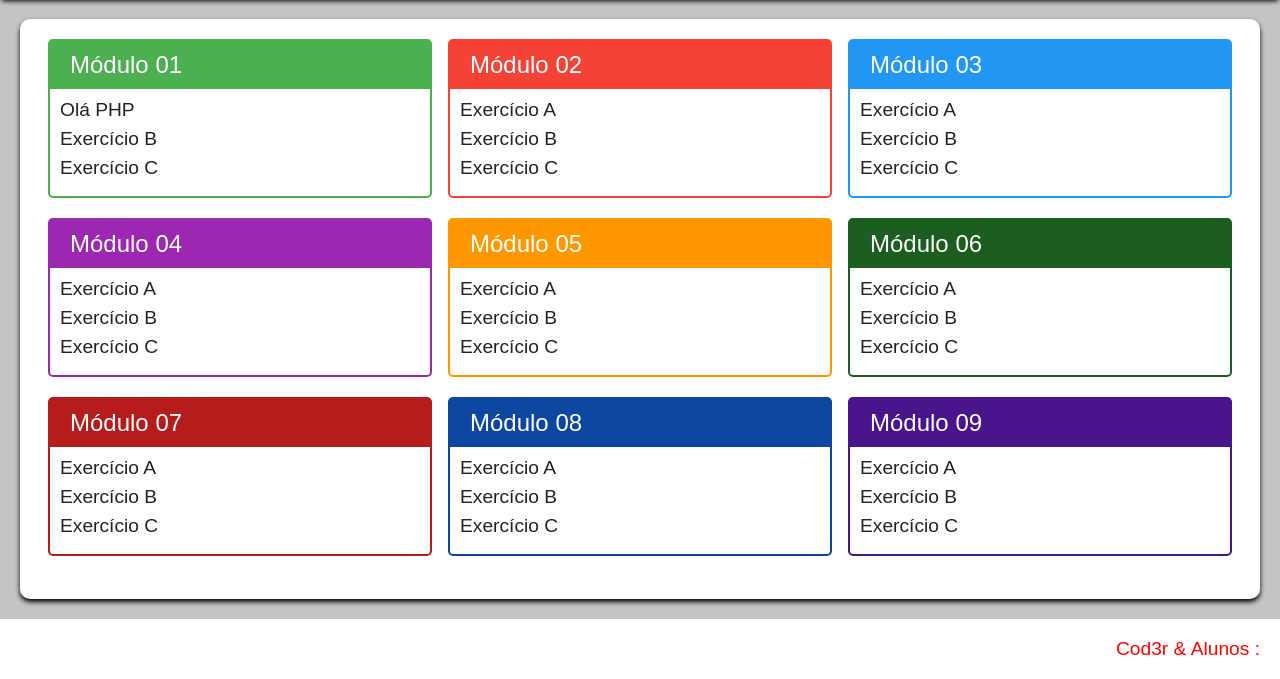
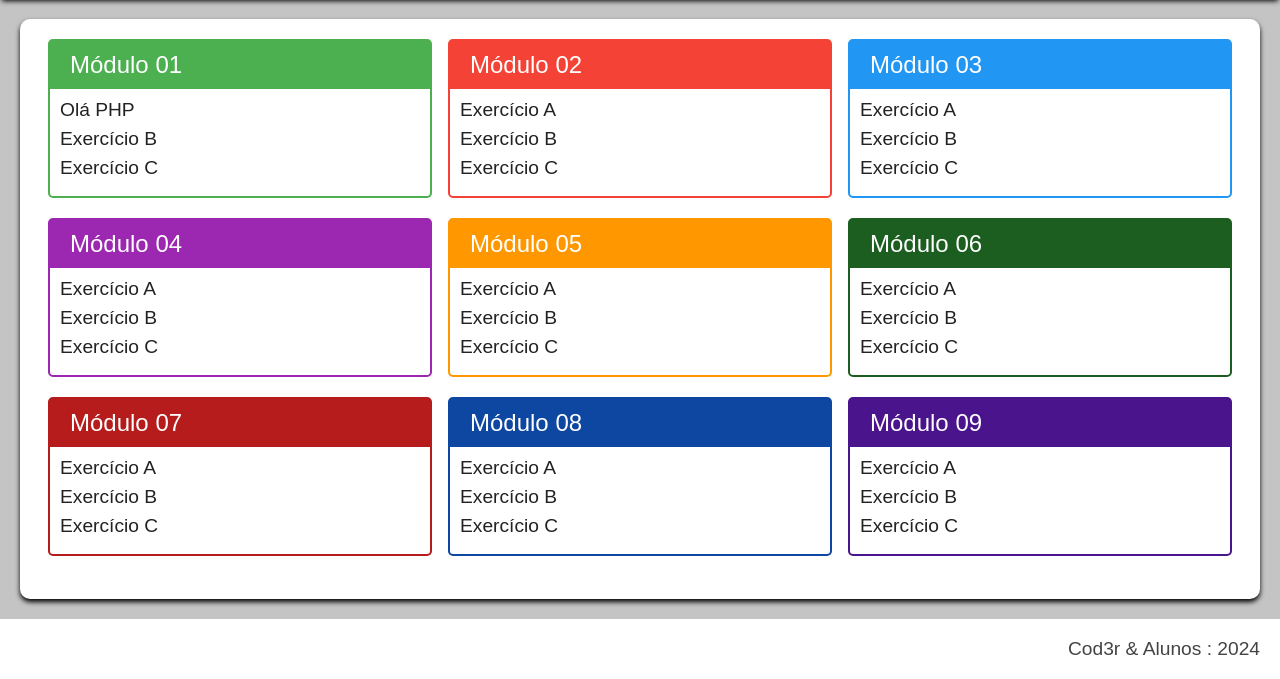
Before and after one commit to RodrigoRoncon/Curso-php, a PHP site: page / in a window 1280 px wide. Shown: the part 121-800 px from the top of the page. Run offline with PHP 8.4, Linux system fonts and the light colour scheme.

Commit message:
tentativa de ajuste no css que nao funciona

```diff
--- a/assets/css/estilo.css
+++ b/assets/css/estilo.css
@@ -62,7 +62,7 @@ body{
     align-items: center;
     font-size: 1.2rem;
     padding: 0px 20px;
-    color: red;
+    color: #444;
 }
 
 .modulos {
--- a/exercicio.php
+++ b/exercicio.php
@@ -20,7 +20,7 @@
     <main class="principal">
         <div class="conteudo">
            <?php
-                include("{$_GET['dir']}/{$_GET['file']}.php");
+                include("basico/ola.php");
            ?>
         </div>
     </main>
--- a/index.php
+++ b/index.php
@@ -18,7 +18,7 @@
                 <div class="modulo verde">
                     <h3>Módulo 01</h3>
                     <ul>
-                        <li><a href="exercicio.php?dir=basico&file=ola">Olá PHP</a></li>
+                        <li><a href="exercicio.php">Olá PHP</a></li>
                         <li><a href="#">Exercício B</a></li>
                         <li><a href="#">Exercício C</a></li>
                     </ul>
@@ -91,7 +91,7 @@
         </div>
     </main>
     <footer class="rodape">
-        Cod3r & Alunos :
+        Cod3r & Alunos : <?= date('Y'); ?>
     </footer>
 </body>
 </html>
```
